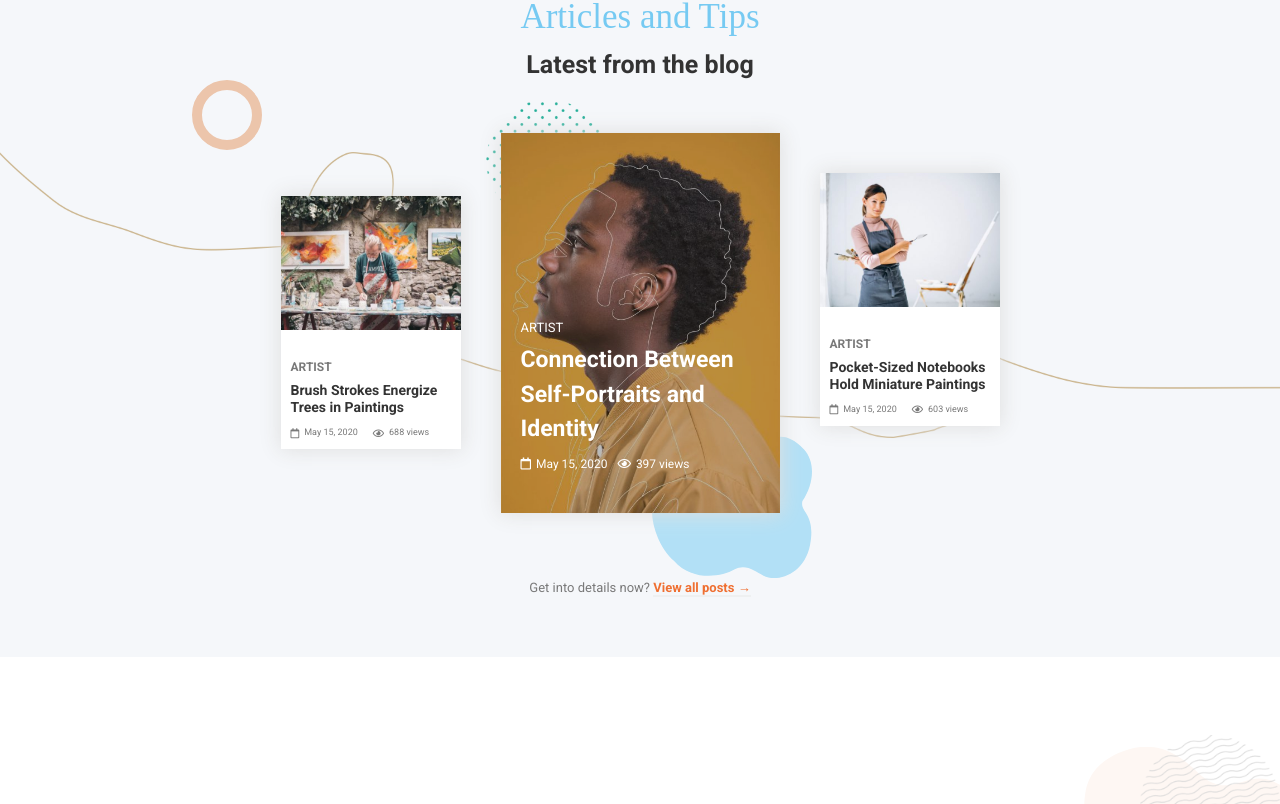
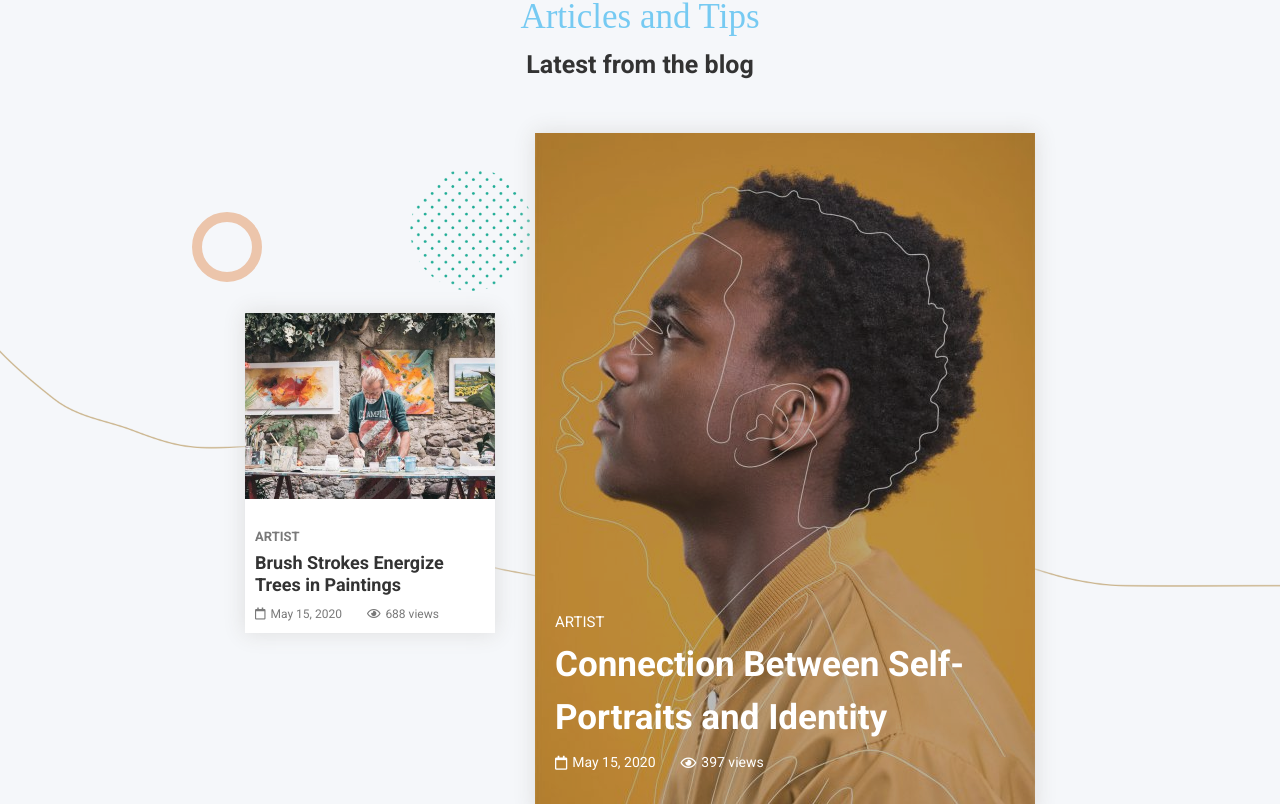
Before and after one commit to AndreaCasentini93/proj-html-vuejs, a Vue app: page / in a window 1280 px wide. Shown: the part 4036-4840 px from the top of the page. Built offline with nearby package versions, Linux system fonts and the light colour scheme; a small style sheet from the web is missing; a web font is replaced by a local one.

Commit message:
Articles Refactoring

```diff
--- a/src/components/Articles.vue
+++ b/src/components/Articles.vue
@@ -19,7 +19,7 @@
 
             <!-- CARDS -->
             <div class="d-flex justify-content-center flex-wrap articles_cards">
-                <Card v-for="singleCard,index in cards" :key="index" class="col-12 col-md-6 col-lg-3" :card="singleCard"/>
+                <Card v-for="singleCard,index in cards" :key="index" :card="singleCard"/>
             </div>
             <!-- /CARDS -->
 
@@ -91,8 +91,8 @@ export default {
 
         .cloud {
             position: absolute;
-            bottom: 8%;
-            right: 35%;
+            bottom: 7%;
+            right: 30%;
             transform: scale(.8);
         }
 
@@ -104,8 +104,8 @@ export default {
         }
 
         .dotted_circle {
-            top: 23%;
-            left: 38%;
+            top: 17%;
+            left: 32%;
             width: 120px
         }
 
--- a/src/components/Card.vue
+++ b/src/components/Card.vue
@@ -91,7 +91,7 @@ export default {
 
             &:first-of-type,
             &:last-of-type {
-                width: 180px;
+                width: 250px;
 
                 .wrapper {
                     padding: 10px;
@@ -104,30 +104,30 @@ export default {
 
                 h5 {
                     text-transform: uppercase;
-                    font-size: 12px;
+                    font-size: 13px;
                     font-weight: 600;
                     color: $base-color;
                 }
 
                 h4 {
                     margin-bottom: 10px;
-                    font-size: 14px;
+                    font-size: 18px;
                     font-weight: 700;
                     color: $sub-title-color;
                 }
 
                 .icon_box {
-                    font-size: 9px;
+                    font-size: 12px;
                     vertical-align: middle;
                     color: $base-color;
 
                     i {
                         margin-right: 5px;
-                        font-size: 10px;
+                        font-size: 12px;
                     }
 
                     span {
-                        margin-right: 15px;
+                        margin-right: 25px;
                     }
                 }
             }
@@ -164,32 +164,54 @@ export default {
 
                 h5 {
                     text-transform: uppercase;
-                    font-size: 13px;
+                    font-size: 15px;
                     margin-bottom: 8px;
                 }
 
                 h4 {
                     line-height: 1.5;
                     margin-bottom: 8px;
-                    font-size: 23px;
+                    font-size: 35px;
                     font-weight: 700;
                 }
 
                 .icon_box {
-                    font-size: 12px;
+                    font-size: 14px;
                     vertical-align: middle;
 
                     i {
                         margin-right: 5px;
-                        font-size: 12px;
+                        font-size: 14px;
                     }
 
                     span {
-                        margin-right: 10px;
+                        margin-right: 25px;
                     }
                 }
             }
         }
     }
 
+    @media screen and (max-width: 767px) {
+
+        .single_card:nth-of-type(2) {
+            h5 {
+                font-size: 13px !important;
+            }
+
+            h4 {
+                font-size: 18px !important;
+            }
+
+            .icon_box {
+                font-size: 12px !important;
+
+                i {
+                    font-size: 12px !important;
+                }
+            }
+        }
+
+    }
+
 </style>
--- a/src/components/Events.vue
+++ b/src/components/Events.vue
@@ -10,7 +10,9 @@
         <!-- /DECORATIONS -->
 
         <!-- CARDS -->
+        <div class="events_card">
 
+        </div>
         <!-- /CARDS -->
     </section>
 </template>
```
